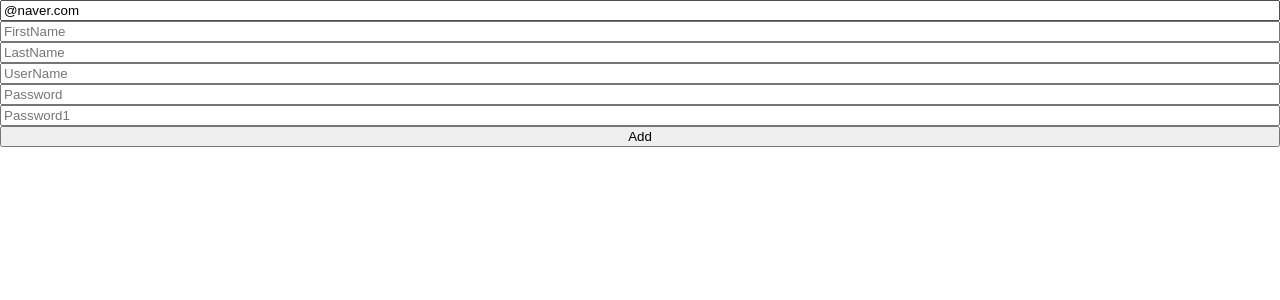
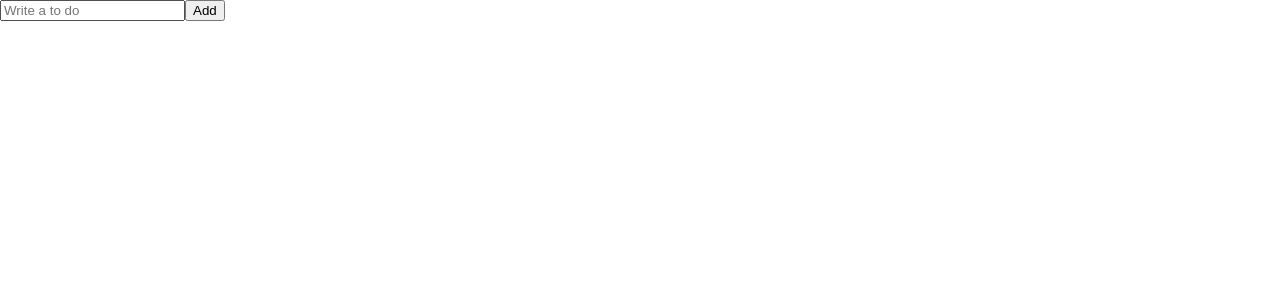
Before and after one commit to SM0413/react-todo, a React (Create React App) app: page / in a window 1280 px wide. Shown: the top 300 px of the page. Built offline with nearby package versions, Linux system fonts and the light colour scheme.

Commit message:
기본 셋업

```diff
--- a/src/ToDoList.tsx
+++ b/src/ToDoList.tsx
@@ -1,121 +1,27 @@
 import { useForm } from "react-hook-form";
+import { errorSelector } from "recoil";
 
-interface IFormData {
-  errors: {
-    email: {
-      message: string;
-    };
-  };
-  extraError?: string;
-  email: string;
-  firstName: string;
-  lastName: string;
-  userName: string;
-  password: string;
-  password1: string;
+interface IForm {
+  toDo: string;
 }
 
 export function ToDoList() {
-  const {
-    register,
-    watch,
-    handleSubmit,
-    formState: { errors },
-    setError,
-  } = useForm<IFormData>({
-    defaultValues: {
-      email: "@naver.com",
-    },
-  });
-  const onValid = (data: IFormData) => {
-    if (data.password !== data.password1) {
-      setError(
-        "password1",
-        { message: "Password are not the same" },
-        { shouldFocus: true }
-      );
-      // setError("extraError", { message: "Server offline..." });
-    }
-    console.log(data);
+  const { register, handleSubmit, setValue } = useForm<IForm>();
+  const handleValid = (data: IForm) => {
+    console.log("add to do", data.toDo);
+    setValue("toDo", "");
   };
-  // console.log(watch());
   return (
     <div>
-      <form
-        style={{ display: "flex", flexDirection: "column" }}
-        onSubmit={handleSubmit(onValid)}
-      >
+      {" "}
+      <form onSubmit={handleSubmit(handleValid)}>
         <input
-          {...register("email", {
-            required: "Email is required",
-            pattern: {
-              value: /^[A-Za-z0-9._%+-]+@naver.com$/,
-              message: "Only naver.com email allowed",
-            },
+          {...register("toDo", {
+            required: "Please write a To Do",
           })}
-          placeholder="Email"
+          placeholder="Write a to do"
         />
-        <strong>
-          <span>{errors?.email?.message}</span>
-        </strong>
-        <input
-          {...register("firstName", { required: "Wirte here" })}
-          placeholder="FirstName"
-        />
-        <strong>
-          <span>{errors?.firstName?.message}</span>
-        </strong>
-        <input
-          {...register("lastName", { required: "Wirte here" })}
-          placeholder="LastName"
-        />
-        <strong>
-          <span>{errors?.lastName?.message}</span>
-        </strong>
-        <input
-          {...register("userName", {
-            required: "Wirte here",
-            validate: {
-              noNico: (value) =>
-                value.includes("nico") ? "no nicos allowed" : true,
-              noNick: (value) =>
-                value.includes("nick") ? "no nicks allowed" : true,
-            },
-            minLength: { value: 5, message: "Your userName is to short" },
-          })}
-          placeholder="UserName"
-        />
-        <strong>
-          <span>{errors?.userName?.message}</span>
-        </strong>
-        <input
-          {...register("password", {
-            required: "Required Here",
-            minLength: {
-              value: 5,
-              message: "Your password is to short",
-            },
-          })}
-          placeholder="Password"
-        />
-        <strong>
-          <span>{errors?.password?.message}</span>
-        </strong>
-        <input
-          {...register("password1", {
-            required: "Password is required",
-            minLength: {
-              value: 5,
-              message: "Your password is to short",
-            },
-          })}
-          placeholder="Password1"
-        />
-        <strong>
-          <span>{errors?.password1?.message}</span>
-        </strong>
         <button>Add</button>
-        {/* <span>{errors?.extraError?.message}</span> */}
       </form>
     </div>
   );
```
